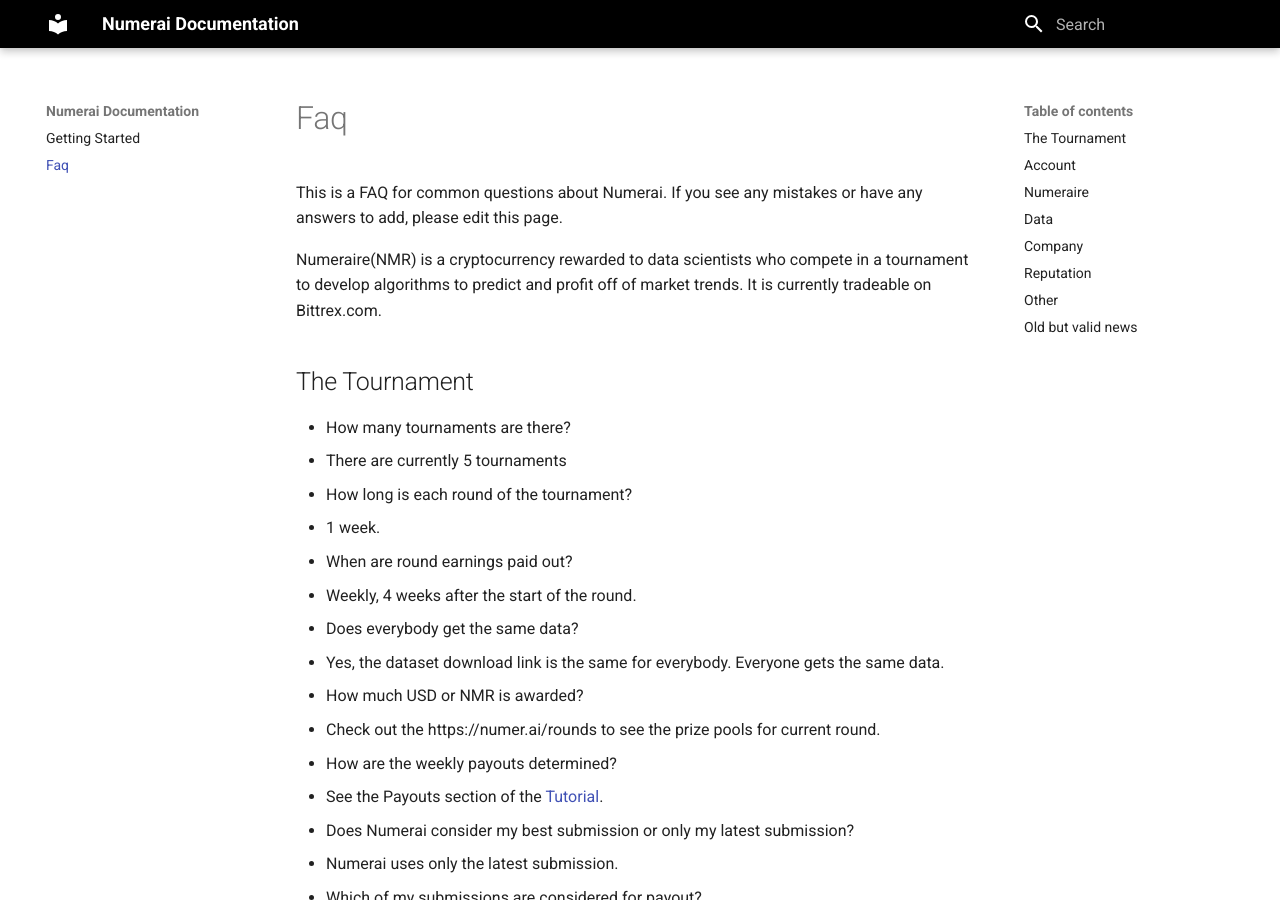
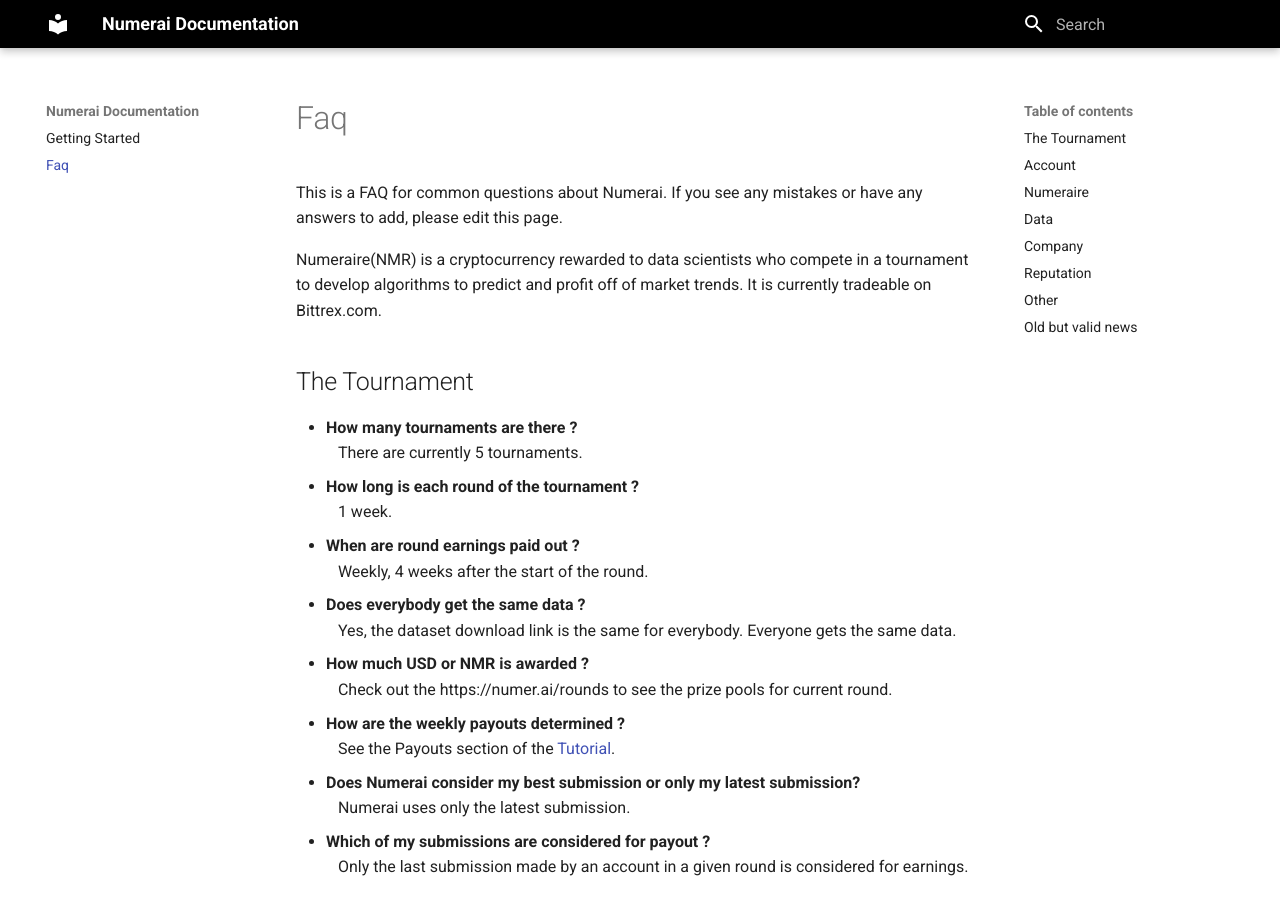
Before and after one commit to numerai/docs, an MkDocs documentation site: the page built from docs/faq.md, in a window 1280 px wide and 900 px high. Built offline with MkDocs 1.6.1 and Material for MkDocs 9.7.7, drawn with Linux system fonts in a browser that asks for light colours; some of the changed lines change nothing that is shown.

Commit message:
Formatting faq

```diff
--- a/docs/faq.md
+++ b/docs/faq.md
@@ -3,22 +3,30 @@
 Numeraire(NMR) is a cryptocurrency rewarded to data scientists who compete in a tournament to develop algorithms to predict and profit off of market trends. It is currently tradeable on Bittrex.com.
 
 ## The Tournament
-- How many tournaments are there?
-  - There are currently 5 tournaments
-- How long is each round of the tournament?
-  - 1 week.
-- When are round earnings paid out?
-  - Weekly, 4 weeks after the start of the round.
-- Does everybody get the same data?
-  - Yes, the dataset download link is the same for everybody.  Everyone gets the same data.
-- How much USD or NMR is awarded?
-  - Check out the https://numer.ai/rounds to see the prize pools for current round.
-- How are the weekly payouts determined?
-  - See the Payouts section of the [Tutorial](https://numer.ai/learn).
-- Does Numerai consider my best submission or only my latest submission?
-  - Numerai uses only the latest submission.
-- Which of my submissions are considered for payout?
-  - Only the last submission made by an account in a given round is considered for earnings.
+- **How many tournaments are there ?**
+<br/>
+  &nbsp;&nbsp;&nbsp;There are currently 5 tournaments.
+- **How long is each round of the tournament ?**
+<br/>
+  &nbsp;&nbsp;&nbsp;1 week.
+- **When are round earnings paid out ?**
+<br/>
+  &nbsp;&nbsp;&nbsp;Weekly, 4 weeks after the start of the round.
+- **Does everybody get the same data ?**
+<br/>
+  &nbsp;&nbsp;&nbsp;Yes, the dataset download link is the same for everybody.  Everyone gets the same data.
+- **How much USD or NMR is awarded ?**
+<br/>
+  &nbsp;&nbsp;&nbsp;Check out the https://numer.ai/rounds to see the prize pools for current round.
+- **How are the weekly payouts determined ?**
+<br/>
+  &nbsp;&nbsp;&nbsp;See the Payouts section of the [Tutorial](https://numer.ai/learn).
+- **Does Numerai consider my best submission or only my latest submission?**
+<br/>
+  &nbsp;&nbsp;&nbsp;Numerai uses only the latest submission.
+- **Which of my submissions are considered for payout ?**
+<br/>
+  &nbsp;&nbsp;&nbsp;Only the last submission made by an account in a given round is considered for earnings.
 
 ## Account
 - How do I withdraw earnings?
```
Also changed, not shown: site/faq/index.html, site/search/search_index.json, 1 other file.
